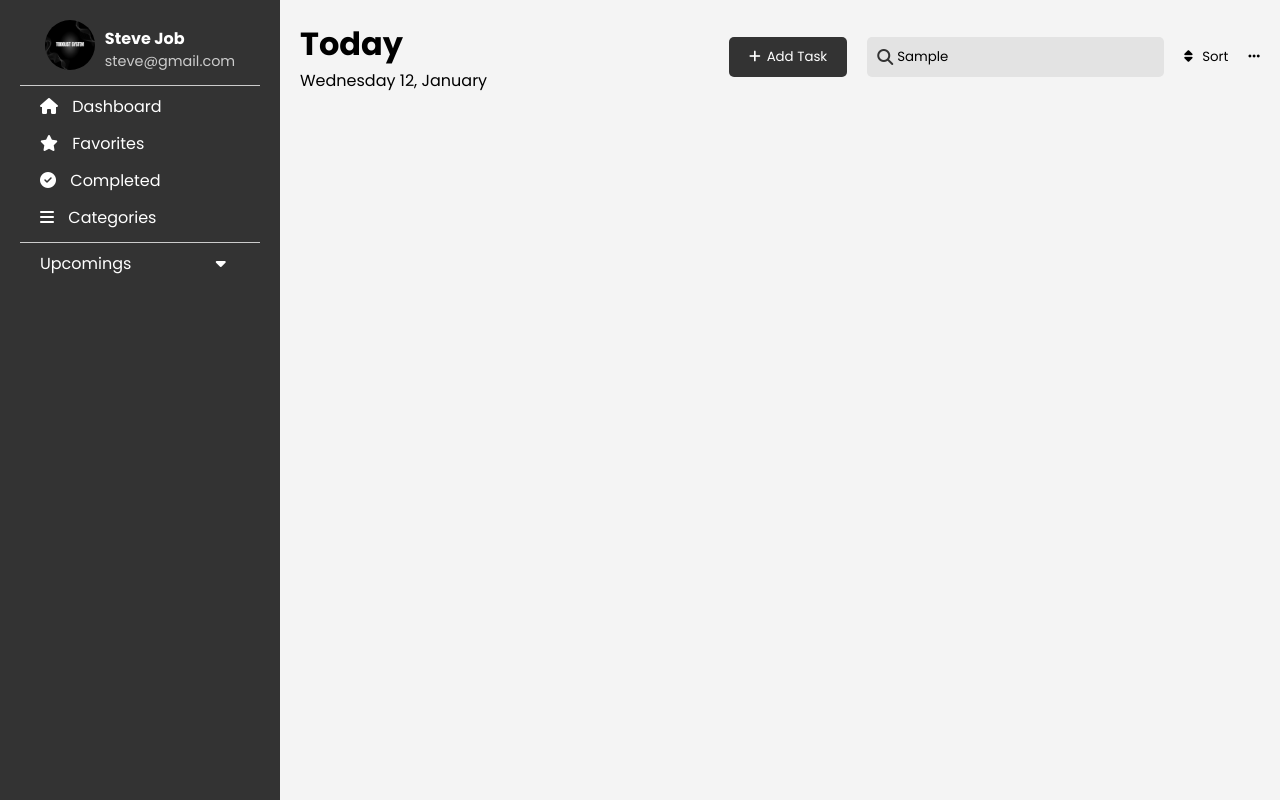
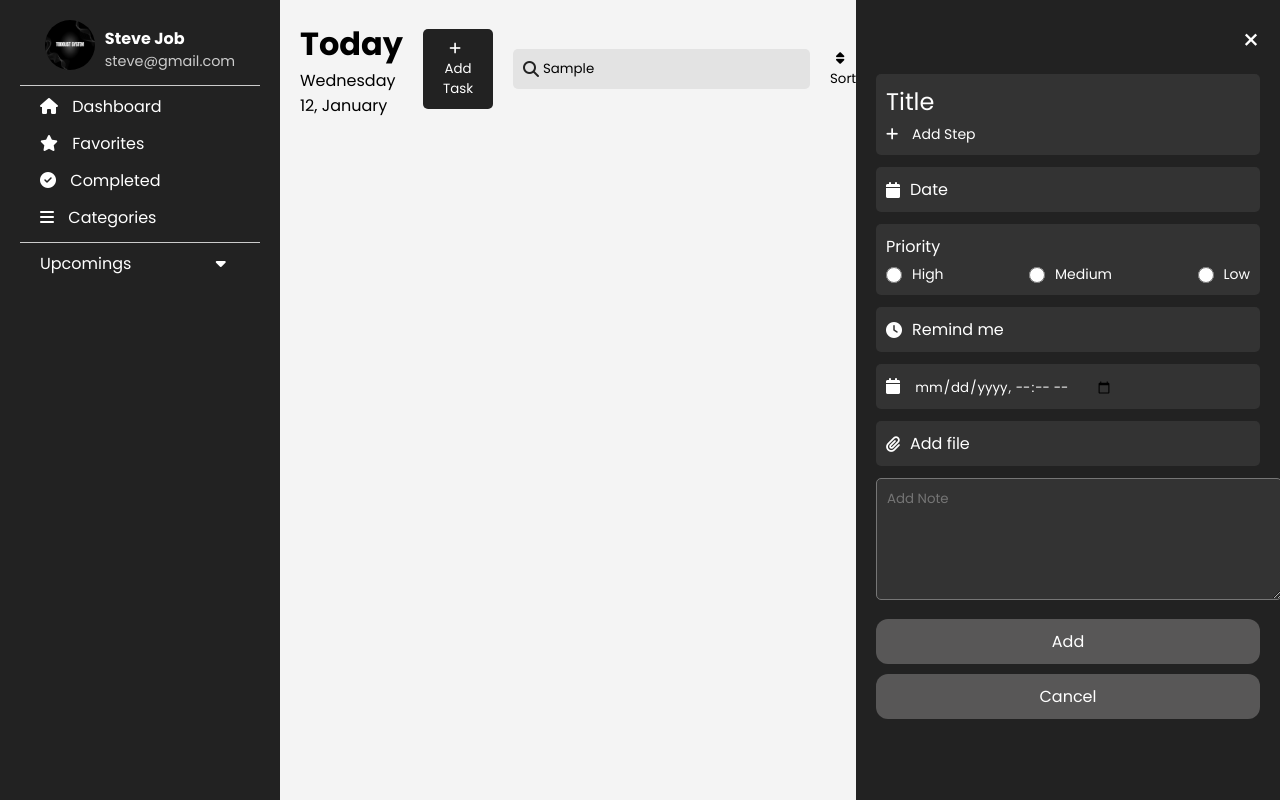
Before and after one commit to MitsuGH/To-do-list-Agile, a website: page auth-app/views/home-page.html in a window 1280 px wide. Both pictures are taken after typing "Sample" into the empty fields and a click on the button "Add Task". Drawn offline with nearby package versions, Linux system fonts and the light colour scheme.

Commit message:
added task-panel

```diff
--- a/auth-app/public/css/home-page.css
+++ b/auth-app/public/css/home-page.css
@@ -11,7 +11,7 @@
 
 #side-nav {
   width: 30vh;
-  background-color: #333;
+  background-color: #222;
   padding: 20px;
   color: white;
 }
@@ -70,7 +70,7 @@
 }
 
 .nav-dropbtn {
-  background-color: #333;
+  background-color: #222;
   color: white;
   padding: 0px 0px 18px 20px;
   font-size: 16px;
@@ -134,7 +134,7 @@
 }
 
 .content-header-button .header-button-add button{
-  background-color: #333;
+  background-color: #222;
   color: white;
   border: none;
   border-radius: 5px;
@@ -160,7 +160,7 @@
 .content-header-button .header-button-search i {
   position: absolute;
   left: 10px;
-  color: #333;
+  color: #222;
 }
 
 .content-header-button .header-button-sort button,
@@ -172,3 +172,174 @@
 .content-header-button .header-button-sort button i{
   margin-right: 6px;
 }
+
+/* Task Panel styles */
+.task-panel {
+  display: none;
+  position: fixed;
+  right: 0;
+  top: 0;
+  width: 30%;
+  height: 100%;
+  background-color: #222;
+  color: white;
+  padding: 20px;
+  overflow-y: auto;
+}
+
+.task-panel-content {
+  display: flex;
+  flex-direction: column;
+  gap: 12px;
+}
+
+.task-panel-content i{
+  margin-left: 8px;
+}
+
+.close {
+  font-size: 28px;
+  cursor: pointer;
+  text-align: right;
+}
+
+.task-title {
+  display: flex;
+  flex-direction: row;
+  justify-content: space-between;
+  align-items: center;
+  background: #333;
+  padding: 10px;
+  border-radius: 5px;
+}
+
+.task-title .task-name{
+  display: flex;
+  flex-direction: column;
+  gap: 5px;
+}
+
+.task-title input {
+  background: transparent;
+  border: none;
+  color: white;
+  font-size: 24px;
+}
+
+.task-title input[type="text"]::placeholder{
+  color: white;
+}
+
+.task-name .add-step{
+  font-size: 14px;
+  text-align: left;
+  background-color: transparent;
+  color: white;
+  border: none;
+  cursor: pointer;
+}
+
+.task-name .add-step i{
+  margin: 0px 10px 0px 0px;
+}
+
+.task-title .task-favorite i{
+  margin: 5px
+}
+
+.task-favorite i {
+  cursor: pointer;
+}
+
+.task-favorite i .active {
+  color: gold;
+}
+
+.task-option i{
+  margin: 0px 10px 0px 0px;
+}
+
+.task-option{
+  display: flex;
+  align-items: center;
+  background: #333;
+  color: white;
+  padding: 10px;
+  border-radius: 5px;
+  cursor: pointer;
+}
+
+.task-priority{
+  display: flex;
+  flex-direction: column;
+  background: #333;
+  color: white;
+  padding: 10px;
+  border-radius: 5px;
+  gap: 5px;
+}
+
+
+.task-priority .task-priority-label{
+  display: flex;
+  flex-direction: row;
+  justify-content: space-between;
+  align-items: left;
+  font-size: 14px;
+}
+
+.task-priority .task-priority-label label{
+  display: flex;
+  flex-direction: row;
+  align-items: center;
+}
+
+.task-priority-label input[type="radio"] {
+  width: 16px;
+  height: 16px;
+  accent-color: White;
+  cursor: pointer;
+  margin-right: 10px;
+}
+
+.task-option form input{
+  color: white;
+  background-color: transparent;
+  border: none;
+}
+
+.task-note{
+  max-width: 100%;
+}
+
+.task-note textarea {
+  width: 100%;
+  height: 100px;
+  background: #333;
+  color: white;
+  padding: 10px;
+  border-radius: 5px;
+}
+
+.task-button{
+  display: flex;
+  flex-direction: column;
+  align-items: center;
+  gap: 10px;
+}
+
+.task-button button{
+  font-size: 16px;
+  color: white;
+  text-align: center;
+  background-color: #585757;
+  padding: 10px;
+  border-radius: 12px;
+  border: none;
+  width: 100%;
+
+}
+
+#main-content.shrink {
+  margin-right: 30%;
+}
--- /dev/null
+++ b/auth-app/public/js/task-panel.js
@@ -0,0 +1,49 @@
+function openTaskPanel() {
+  document.getElementById('taskPanel').style.display = 'block';
+  document.getElementById('main-content').classList.add('shrink');
+}
+
+function closeTaskPanel() {
+  document.getElementById('taskPanel').style.display = 'none';
+  document.getElementById('main-content').classList.remove('shrink');
+}
+
+document.querySelector('.favorite-icon').addEventListener('click', function () {
+  this.classList.toggle('active');
+});
+
+function addTask() {
+  const taskTitle = document.getElementById('taskInput').value.trim();
+  const taskNotes = document.getElementById('taskNotes').value.trim();
+  const selectedPriority = document.querySelector('input[name="priority"]:checked');
+
+  if (taskTitle === '') {
+    alert('Please enter a task title!');
+    return;
+  }
+
+  const taskList = document.getElementById('task-list');
+  const taskItem = document.createElement('div');
+  taskItem.className = 'task-item';
+
+  let priorityText = selectedPriority ? ` (${selectedPriority.value})` : '';
+
+  taskItem.innerHTML = `
+    <h3>${taskTitle}${priorityText}</h3>
+    <p>${taskNotes}</p>
+  `;
+
+  taskList.appendChild(taskItem);
+
+  document.getElementById('taskInput').value = '';
+  document.getElementById('taskNotes').value = '';
+  closeTaskPanel();
+}
+
+config = {
+  altInput: true,
+  altFormat: "F j, Y",
+  dateFormat: "Y-m-d",
+}
+
+flatpickr("input[type=datetime-local]", config);
--- a/auth-app/views/home-page.html
+++ b/auth-app/views/home-page.html
@@ -9,6 +9,7 @@
   <link rel="preconnect" href="https://fonts.gstatic.com" crossorigin>
   <link href="https://fonts.googleapis.com/css2?family=Poppins:ital,wght@0,100;0,200;0,300;0,400;0,500;0,600;0,700;0,800;0,900;1,100;1,200;1,300;1,400;1,500;1,600;1,700;1,800;1,900&display=swap" rel="stylesheet">
   <link rel="stylesheet" href="https://cdnjs.cloudflare.com/ajax/libs/font-awesome/6.7.2/css/all.min.css" integrity="sha512-Evv84Mr4kqVGRNSgIGL/F/aIDqQb7xQ2vcrdIwxfjThSH8CSR7PBEakCr51Ck+w+/U6swU2Im1vVX0SVk9ABhg==" crossorigin="anonymous" referrerpolicy="no-referrer" />
+  <link rel="stylesheet" href="https://cdn.jsdelivr.net/npm/flatpickr/dist/flatpickr.min.css">
 </head>
 
 <body>
@@ -77,7 +78,7 @@
         </div>
         <div class="content-header-button">
           <div class="header-button-add">
-            <button class="add-taskBtn" onclick="openModal()"><i class="fa-solid fa-plus"></i>Add Task</button>
+            <button class="add-taskBtn" onclick="openTaskPanel()"><i class="fa-solid fa-plus"></i>Add Task</button>
           </div>
           <div class="header-button-search">
             <input type="text" class="search" placeholder="Search">
@@ -96,7 +97,73 @@
       </div>
     </div>
 
+    <!-- Task Input Panel -->
+    <div id="taskPanel" class="task-panel">
+      <div class="task-panel-content">
+        <span class="close" onclick="closeTaskPanel()">&times;</span>
+
+        <!-- Task Title and Favorite -->
+        <div class="task-title">
+          <div class="task-name">
+            <input type="text" placeholder="Title" id="taskTitle">
+            <button class="add-step"><i class="fa-solid fa-plus"></i> Add Step</button>
+          </div>
+          <div class="task-favorite">
+            <i class="fa-regular fa-star"></i>
+          </div>
+        </div>
+
+        <!-- Date Selection -->
+        <div class="task-option">
+          <i class="fa-solid fa-calendar"></i> Date
+        </div>
+
+        <!-- Priority Selection -->
+        <div class="task-priority">
+          <div class="task-priority-title">
+            <p>Priority</p>
+          </div>
+          <div class="task-priority-label">
+            <div><label><input type="radio" name="priority" value="high"> High</label></div>
+            <div><label><input type="radio" name="priority" value="medium"> Medium</label></div>
+            <div><label><input type="radio" name="priority" value="low"> Low</label></div>
+          </div>
+        </div>
+
+        <!-- Reminder Selection -->
+        <div class="task-option">
+          <i class="fa-solid fa-clock"></i> Remind me
+        </div>
+
+        <!-- Due Date Selection -->
+        <div class="task-option">
+          <form>
+            <i class="fa-solid fa-calendar"></i>
+            <input type="datetime-local" placeholder="Add Due Date">
+          </form>
+        </div>
+
+        <!-- File Attachment -->
+        <div class="task-option">
+          <i class="fa-solid fa-paperclip"></i> Add file
+        </div>
+
+        <!-- Notes Input -->
+        <div class="task-note">
+          <textarea placeholder="Add Note" id="taskNote"></textarea>
+        </div>
+
+        <!-- Action Buttons -->
+         <div class="task-button">
+          <button class="add-task">Add</button>
+          <button class="cancel-task" onclick="closeTaskPanel()">Cancel</button>
+         </div>
+      </div>
+    </div>
+
   </div>
   <script src="/auth-app/public/js/toggle-dropdown.js"></script>
+  <script src="/auth-app/public/js/task-panel.js"></script>
+  <script src="https://cdn.jsdelivr.net/npm/flatpickr"></script>
 </body>
 </html>
```
